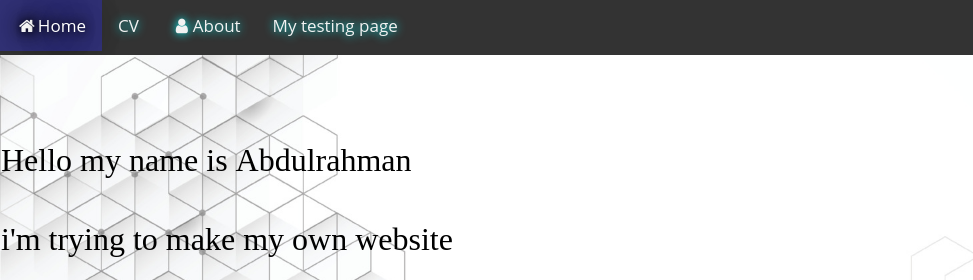
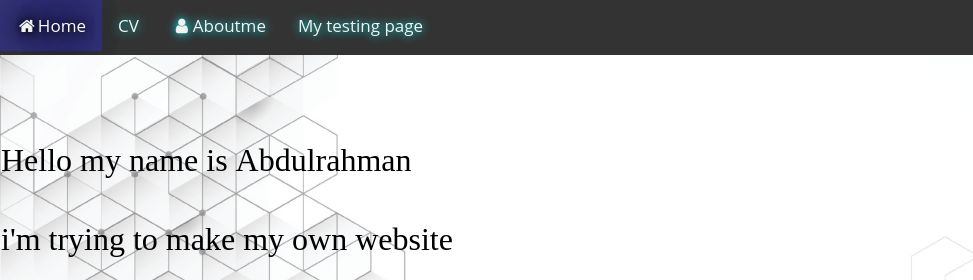
Before and after one commit to D7MNH/myppage.github.io, a plain HTML site: page index.html in a window 1280 px wide. Shown: the top 280 px of the page, 0-973 px from the left. Drawn offline with Linux system fonts and the light colour scheme.

Commit message:
Update index.html

```diff
--- a/index.html
+++ b/index.html
@@ -16,7 +16,7 @@
       <div class="topnav" id="myTopnav">
         <a href="index.html" class="active"><i class="fa fa-fw fa-home"></i>Home</a>
         <a class="cv" href="cv.html">CV</a>
-        <a href="about.html"><i class="fa fa-fw fa-user"></i>About</a>
+        <a href="about.html"><i class="fa fa-fw fa-user"></i>Aboutme</a>
         <a href="testing.html">My testing page</a>
         <a href="mailto:abdulrahman.alqfari@gmail.com" class="split" id="E"><i class="fa fa-fw fa-envelope"></i></a>
         <a href="https://x.com/D7M_GF" target="_blank" class="split" id="X"><i class="fa fa-fw fa-twitter-square"></i></a>
```
